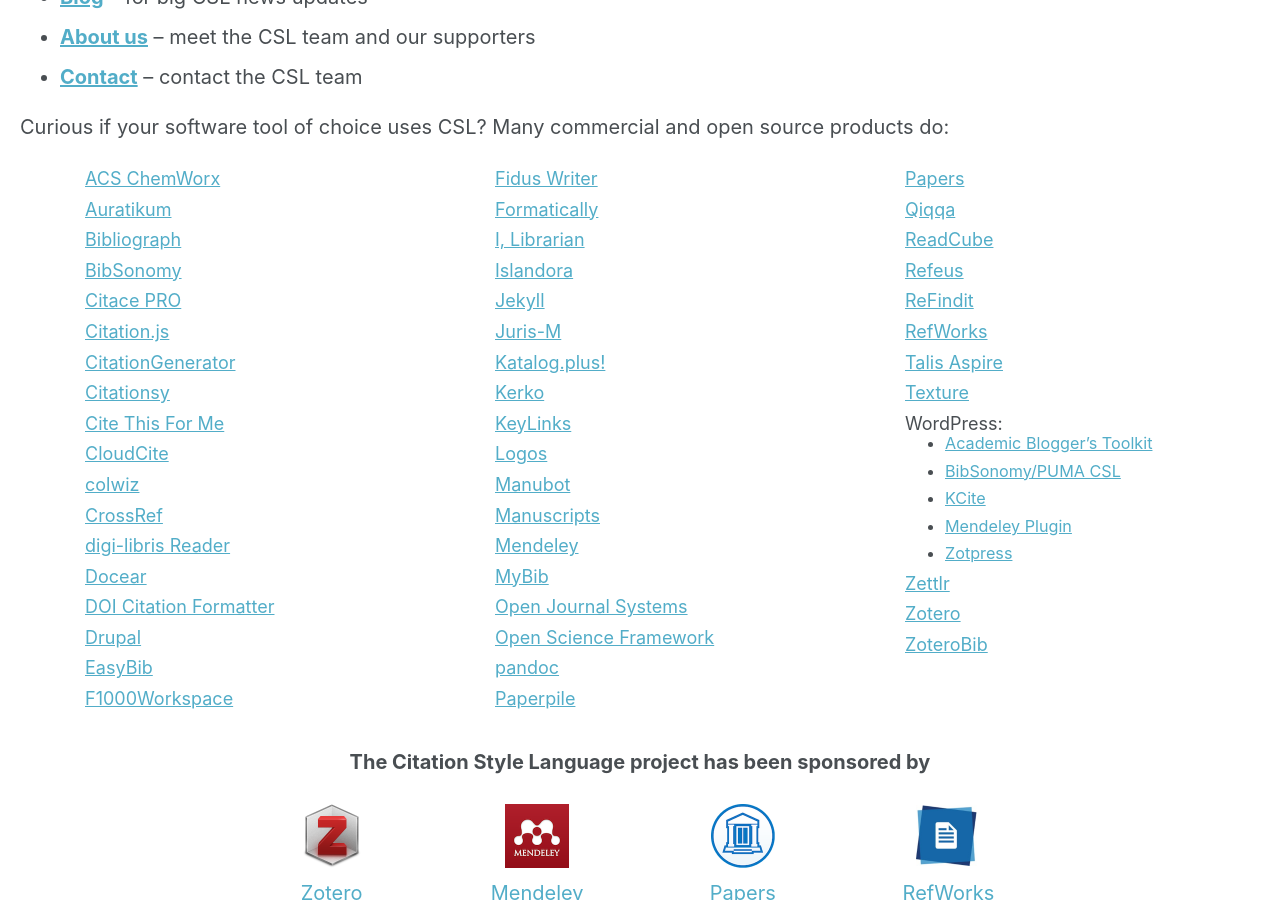
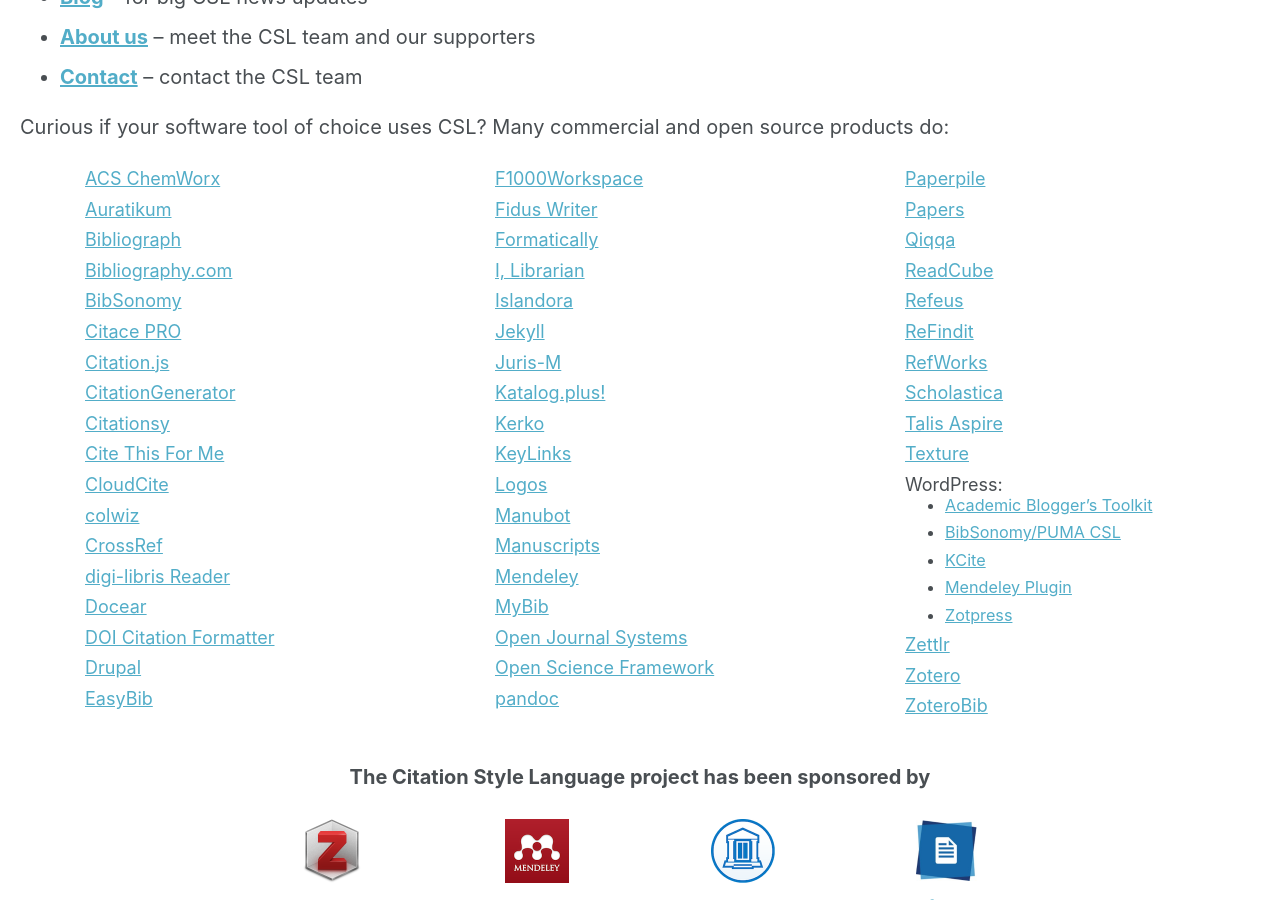
Before and after one commit to citation-style-language/citation-style-language.github.io, a Jekyll site: the page built from _pages/index.md, in a window 1280 px wide and 900 px high, scrolled down 637 px. Built offline with Jekyll 4.4.1, drawn with Linux system fonts in a browser that asks for light colours; the list of posts is cut into pages by our own code.

Commit message:
Update index.md

```diff
--- a/_pages/index.md
+++ b/_pages/index.md
@@ -14,6 +14,8 @@
     url: https://auratikum.com/
   - title: Bibliograph
     url: http://www.bibliograph.org/
+  - title: Bibliography.com
+    url: https://www.bibliography.com/
   - title: BibSonomy
     url: http://www.bibsonomy.org/
   - title: Citace PRO
@@ -92,6 +94,8 @@
     url: http://refindit.org/
   - title: RefWorks
     url: https://refworks.proquest.com/
+  - title: Scholastica
+    url: https://scholasticahq.com/
   - title: Talis Aspire
     url: http://talisaspire.com/
   - title: Texture
```
